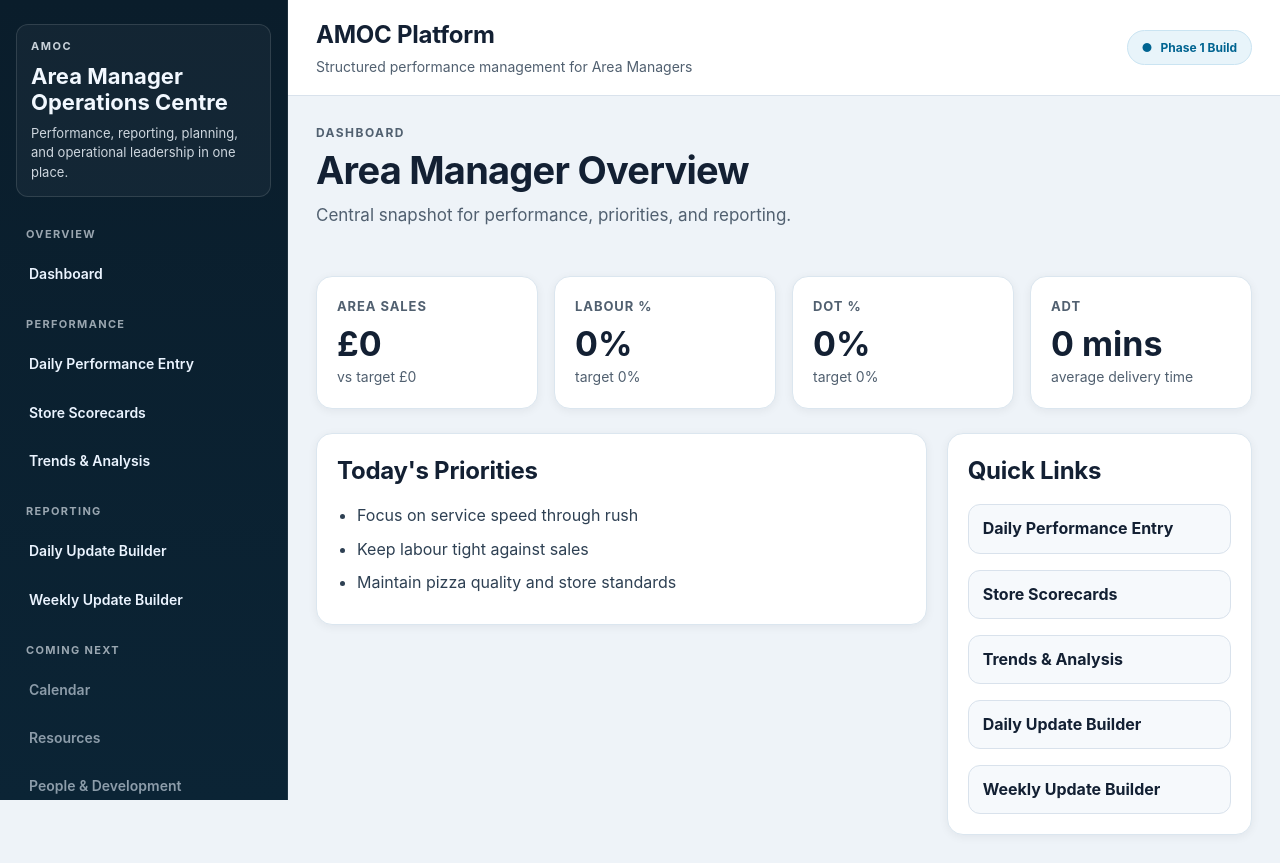
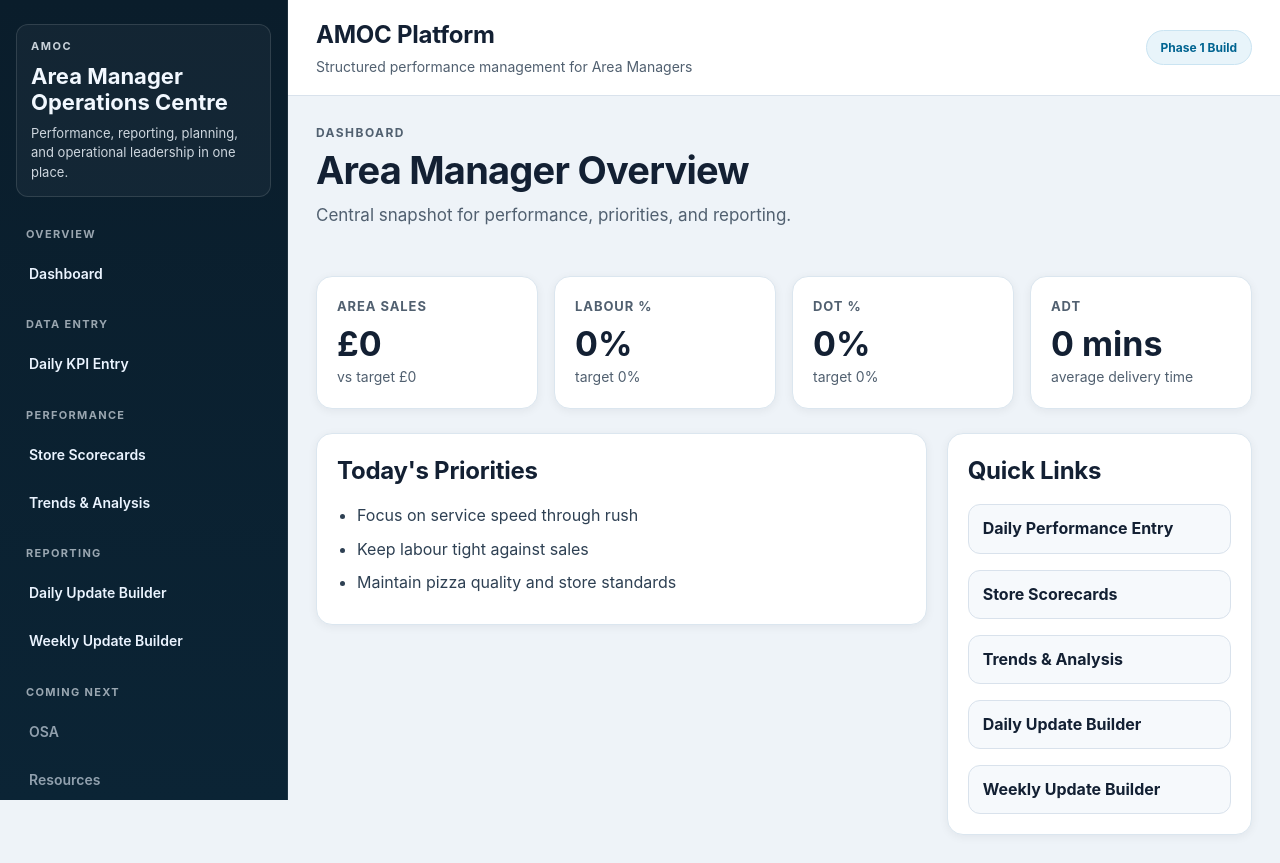
Before and after one commit to dmmh2025/AMOC, a Next.js app in the folder amoc-app/: page / in a window 1280 px wide. Built offline with nearby package versions, Linux system fonts and the light colour scheme.

Commit message:
Update layout.tsx

```diff
--- a/amoc-app/app/layout.tsx
+++ b/amoc-app/app/layout.tsx
@@ -28,16 +28,22 @@ export default function RootLayout({
             </div>
 
             <div className="amoc-nav-group">
+              <p className="amoc-nav-label">Data Entry</p>
+              <div className="amoc-nav-list">
+                <a className="amoc-nav-link" href="/performance/daily-entry">
+                  Daily KPI Entry
+                </a>
+              </div>
+            </div>
+
+            <div className="amoc-nav-group">
               <p className="amoc-nav-label">Performance</p>
               <div className="amoc-nav-list">
-                <a className="amoc-nav-link" href="/performance/daily-entry">
-                  Daily Performance Entry
-                </a>
                 <a className="amoc-nav-link" href="/performance/scorecards">
                   Store Scorecards
                 </a>
                 <a className="amoc-nav-link" href="/performance/trends">
-                  Trends &amp; Analysis
+                  Trends & Analysis
                 </a>
               </div>
             </div>
@@ -57,9 +63,15 @@ export default function RootLayout({
             <div className="amoc-nav-group">
               <p className="amoc-nav-label">Coming Next</p>
               <div className="amoc-nav-list">
-                <span className="amoc-nav-link amoc-nav-link-muted">Calendar</span>
-                <span className="amoc-nav-link amoc-nav-link-muted">Resources</span>
-                <span className="amoc-nav-link amoc-nav-link-muted">People &amp; Development</span>
+                <span className="amoc-nav-link" style={{ opacity: 0.6, cursor: "default" }}>
+                  OSA
+                </span>
+                <span className="amoc-nav-link" style={{ opacity: 0.6, cursor: "default" }}>
+                  Resources
+                </span>
+                <span className="amoc-nav-link" style={{ opacity: 0.6, cursor: "default" }}>
+                  People & Development
+                </span>
               </div>
             </div>
           </aside>
@@ -73,10 +85,7 @@ export default function RootLayout({
                 </p>
               </div>
 
-              <div className="amoc-topbar-badge">
-                <span>●</span>
-                <span>Phase 1 Build</span>
-              </div>
+              <div className="amoc-topbar-badge">Phase 1 Build</div>
             </header>
 
             <div className="amoc-page">{children}</div>
```
